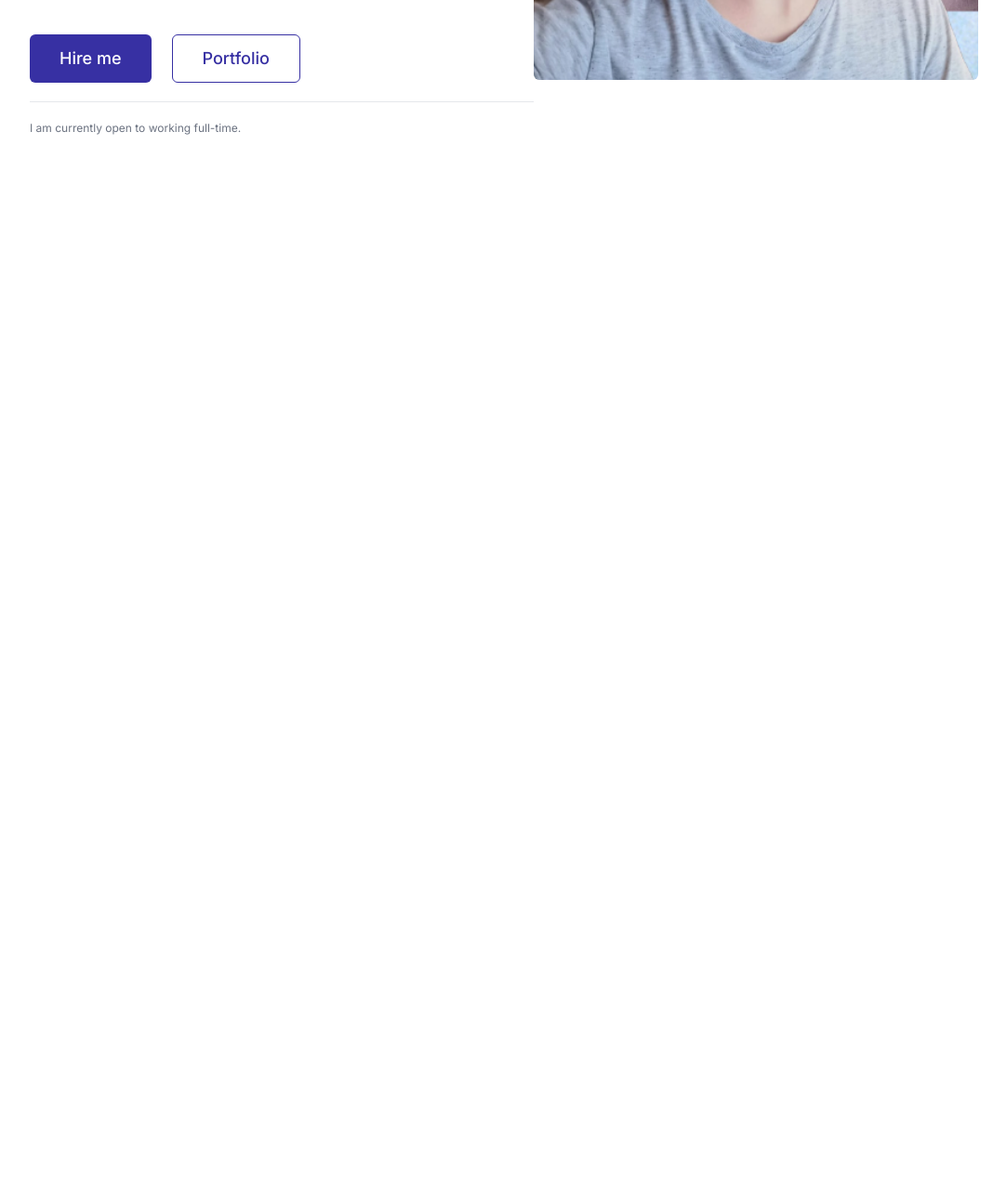
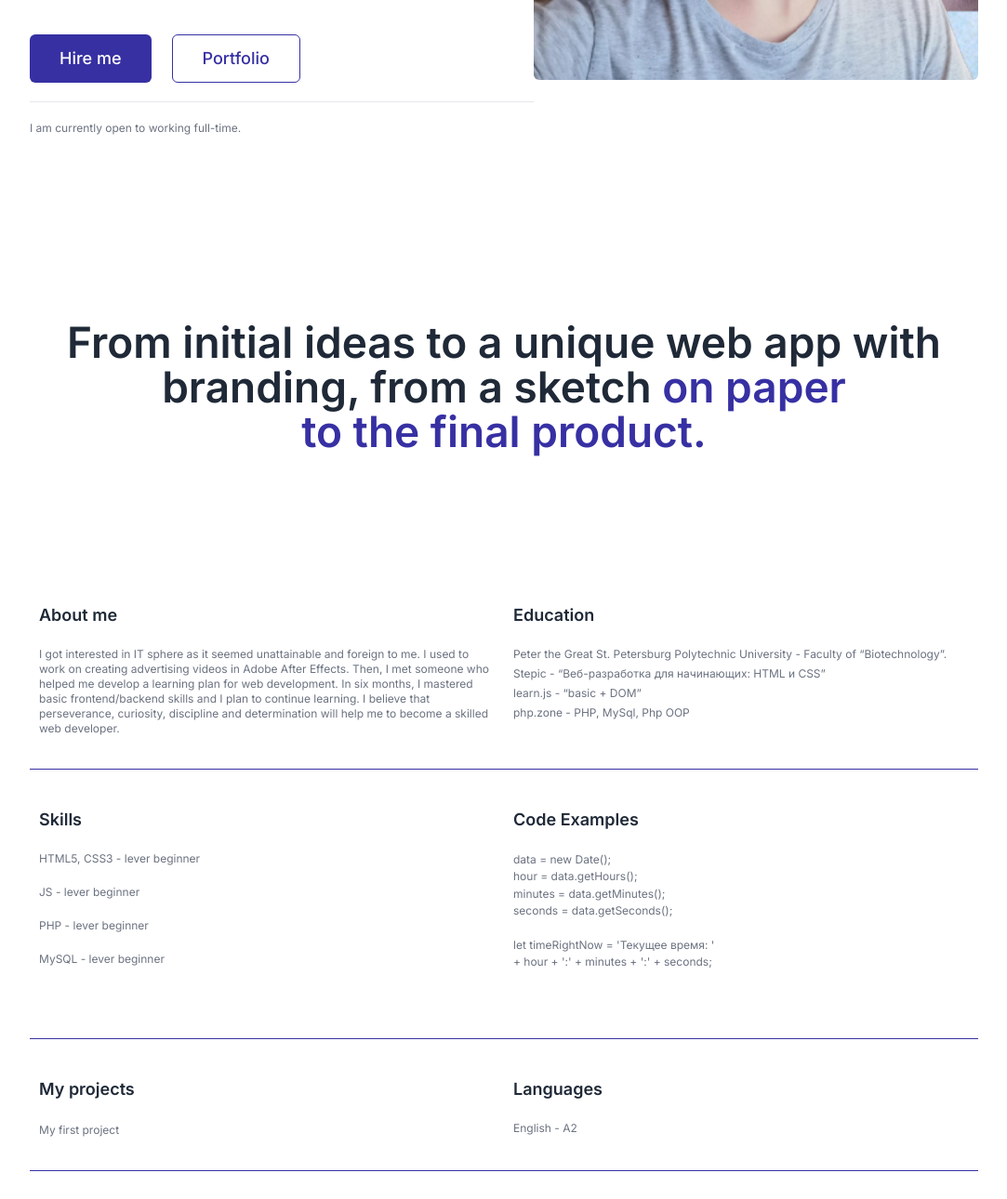
Before and after one commit to Umbassa-winner/rsschool-cv, a plain HTML site: page index.html in a window 1280 px wide. Shown: the part 777-2067 px from the top of the page at 93% size, without its empty margins (98-1181 px from the left). Before the commit the page ends 923 px from the top, so only its background shows below. Drawn offline with Linux system fonts and the light colour scheme.

Commit message:
feat: add third block

```diff
--- a/index.html
+++ b/index.html
@@ -66,7 +66,82 @@
         </div>
 
         <div class="photo"><img src="Face.jpg" alt="my_face"></div>
+      </div>
+    </section>
 
+    <section class="third_wrap">
+      <div class="third_container">
+        <div class="slogan">
+          <span>From initial ideas to a unique web app with <br> branding, from a sketch </span>
+          <span class="purple">on paper <br> to the final product.</span>
+        </div>
+
+          <div class="information">
+
+            <div class="first_info">
+              <div class="about_me">
+
+                <h5>About me</h5>
+                <p>I got interested in IT sphere as it seemed unattainable and foreign to me. I used to work on creating advertising videos in Adobe After Effects. Then, I met someone who helped me develop a learning plan for web development. In six months, I mastered basic frontend/backend skills and I plan to continue learning. I believe that perseverance, curiosity, discipline and determination will help me to become a skilled web developer.</p>
+
+              </div>
+
+              <div class="education">
+                <h5>Education</h5>
+                <ul>
+                  <li>Peter the Great St. Petersburg Polytechnic University - Faculty of “Biotechnology”.</li>
+                  <li>Stepic - “Веб-разработка для начинающих: HTML и CSS”</li>
+                  <li>learn.js - “basic + DOM”</li>
+                  <li>php.zone - PHP, MySql, Php OOP</li>
+                </ul>
+              </div>
+
+            </div>
+
+            <div class="second_info">
+              <div class="skills">
+                <h5>Skills</h5>
+                <ul>
+                  <li>HTML5, CSS3 - lever beginner</li>
+                  <li>JS - lever beginner</li>
+                  <li>PHP - lever beginner</li>
+                  <li>MySQL - lever beginner</li>
+                </ul>
+              </div>
+
+              <div class="code_examples">
+                <h5>Code Examples</h5>
+                <pre class="pre">
+<code class="code">data = new Date();
+hour = data.getHours();
+minutes = data.getMinutes();
+seconds = data.getSeconds();
+
+let timeRightNow = 'Текущее время: '
++ hour + ':' + minutes + ':' + seconds;
+</code>
+              </pre>
+              </div>
+            </div>
+
+
+
+            <div class="third_info">
+              <div class="my_projects">
+                <h5>My projects</h5>
+                <a href="https://daniel.fvds.ru/">My first project</a>
+              </div>
+
+              <div class="languages">
+                <h5>Languages</h5>
+                <p>English - A2</p>
+
+              </div>
+            </div>
+
+
+
+          </div>
 
       </div>
     </section>
--- a/style.css
+++ b/style.css
@@ -69,9 +69,10 @@
 
 .second_block {
   margin-left: auto; margin-right: auto;
+  margin-bottom: 198px;
   padding: 0px 130px;
   box-sizing: border-box;
-  max-width: 1440px;
+  max-width: 1480px;
   display: flex;
   justify-content: space-between;
 }
@@ -184,3 +185,151 @@
   background-size: cover;
   background-repeat: no-repeat;
 }
+
+/* THIRD BLOCK */
+
+.third_wrap h5 {
+  margin-bottom: 20px;
+  margin-top: 0;
+}
+
+.third_wrap {
+  background-color: #ffffff;
+}
+
+.third_container {
+  max-width: 1480px;
+  box-sizing: border-box;
+  margin-left: auto; margin-right: auto;
+  padding: 0px 130px;
+  display: flex;
+  flex-direction: column;
+}
+
+.slogan {
+  text-align: center;
+  margin-bottom: 150px;
+}
+
+.slogan span {
+  font-family: 'Inter';
+  font-style: normal;
+  font-weight: 600;
+  font-size: 46px;
+  line-height: 48px;
+  text-align: center;
+}
+
+.slogan:first-child {
+  color: #1F2937;
+}
+
+.purple {
+  color: #3730A3
+}
+
+.information {
+  display: flex;
+  flex-direction: column;
+  /* justify-content: space-between; */
+}
+
+.first_info, .second_info, .third_info {
+  margin-bottom: 30px;
+  display: flex;
+  justify-content: space-between;
+  flex-direction: row;
+
+}
+
+.about_me, .skills, .my_projects, .code_examples, .education,.languages {
+  width: 520px;
+  border-bottom: 1px solid #3730A3;
+  padding: 10px;
+  padding-bottom: 35px;
+}
+
+.information h5 {
+  font-family: 'Inter';
+  font-style: normal;
+  font-weight: 600;
+  font-size: 18px;
+  line-height: 28px;
+  color: #1F2937;
+
+}
+
+.about_me p {
+  font-family: 'Inter';
+  font-style: normal;
+  font-weight: 400;
+  font-size: 12px;
+  line-height: 16px;
+  color: #6B7280;
+
+}
+
+.skills ul {
+  padding: 0;
+  margin: 0;
+  font-family: 'Inter';
+  font-style: normal;
+  font-weight: 400;
+  font-size: 12px;
+  line-height: 16px;
+  color: #6B7280;
+  list-style-type: none;
+}
+
+.skills ul li {
+  margin-bottom: 20px;;
+}
+
+.my_projects a {
+  font-family: 'Inter';
+  font-style: normal;
+  font-weight: 400;
+  font-size: 12px;
+  line-height: 16px;
+  color: #6B7280;
+  text-decoration: none;
+}
+
+.pre {
+  margin: 0;
+}
+
+.code {
+  font-family: 'Inter';
+  font-style: normal;
+  font-weight: 400;
+  font-size: 12px;
+  line-height: 16px;
+  color: #6B7280;
+}
+
+.education ul{
+  padding: 0;
+  margin: 0;
+  font-family: 'Inter';
+  font-style: normal;
+  font-weight: 400;
+  font-size: 12px;
+  line-height: 16px;
+  color: #6B7280;
+
+  list-style-type: none;
+}
+
+.education ul li {
+  margin-bottom: 5px;;
+}
+
+.languages p{
+  font-family: 'Inter';
+  font-style: normal;
+  font-weight: 400;
+  font-size: 12px;
+  line-height: 16px;
+  color: #6B7280;
+}
```
